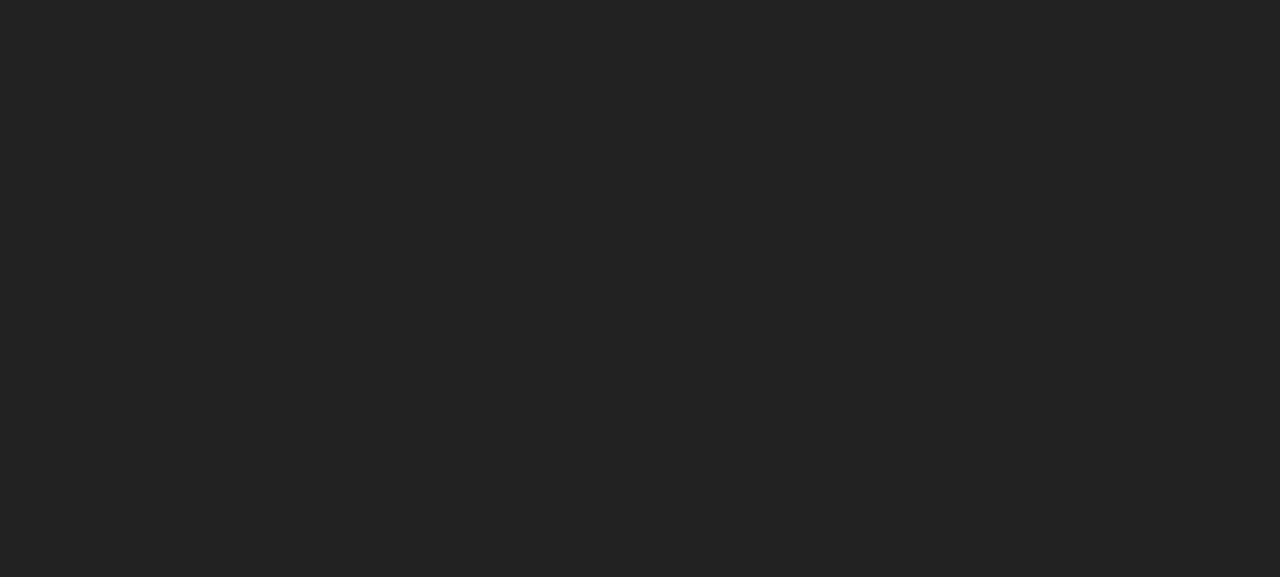
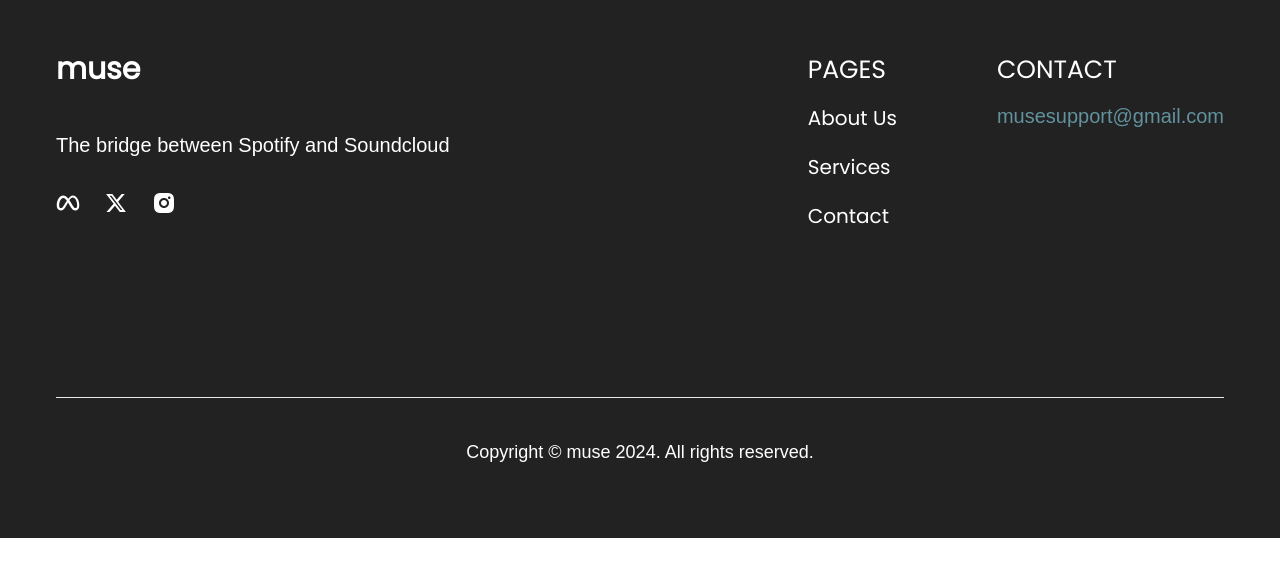
Before and after one commit to jbrov2/Muse-Redo, a React (Vite) app in the folder client/: page / in a window 1280 px wide. Shown: the part 3781-4358 px from the top of the page. After the commit the page ends 4319 px from the top, so only its background shows below. Built offline with nearby package versions, Linux system fonts and the light colour scheme.

Commit message:
added footer

```diff
--- a/client/src/components/landing_page/Footer.jsx
+++ b/client/src/components/landing_page/Footer.jsx
@@ -0,0 +1,66 @@
+import { RiInstagramFill, RiMetaFill, RiTwitterXFill } from "@remixicon/react";
+
+function Footer() {
+  return (
+    <footer className="footer mt-[80px] xl:mt-[400px] relative z-20  py-8">
+      <div className="container mx-auto px-4">
+        <div className="flex flex-col xl:flex-row xl:gap-[100px] xl:mb-[150px] text-center xl:text-left">
+          <div className="footer_item w-full max-w-[400px] mx-auto mb-8 xl:mb-0">
+            <a href="#" className="inline-block h-16 mb-4">
+              <h2 className="text-3xl font-bold">muse</h2>
+            </a>
+            <p className="mb-8 text-xl">
+              The bridge between Spotify and Soundcloud
+            </p>
+            <ul className="flex justify-center xl:justify-start mb-8 gap-6">
+              <li>
+                <a href="#" className="text-2xl">
+                  <RiMetaFill />
+                </a>
+              </li>
+              <li>
+                <a href="#" className="text-2xl">
+                  <RiTwitterXFill />
+                </a>
+              </li>
+              <li>
+                <a href="#" className="text-2xl">
+                  <RiInstagramFill />
+                </a>
+              </li>
+            </ul>
+          </div>
+          <div className="flex flex-1 flex-col xl:flex-row gap-12 xl:gap-[100px] xl:justify-end">
+            <div className="footer_item">
+              <h3 className="h3 mb-3">PAGES</h3>
+              <ul className="flex flex-col gap-4">
+                <li>
+                  <a href="#">About Us</a>
+                </li>
+                <li>
+                  <a href="#">Services</a>
+                </li>
+                <li>
+                  <a href="#">Contact</a>
+                </li>
+              </ul>
+            </div>
+            <div className="footer_item">
+              <h3 className="h3   mb-3 max-w-[260px] mx-auto xl:mx-0">
+                CONTACT
+              </h3>
+              <div className="flex flex-col gap-6 text-[20px]">
+                <p className="text-accent">musesupport@gmail.com</p>
+              </div>
+            </div>
+          </div>
+        </div>
+        <p className="text-center text-lg py-10 xl:border-t mt-8 xl:mt-0">
+          Copyright &copy; muse 2024. All rights reserved.
+        </p>
+      </div>
+    </footer>
+  );
+}
+
+export default Footer;
--- a/client/src/views/Home.jsx
+++ b/client/src/views/Home.jsx
@@ -3,6 +3,7 @@
 import Services from "../components/landing_page/Services";
 import AboutUs from "../components/landing_page/AboutUs";
 import Contact from "../components/landing_page/Contact";
+import Footer from "../components/landing_page/Footer";
 
 function Home() {
   return (
@@ -18,8 +19,10 @@
         <Services />
         {/*Contact Section */}
         <Contact />
+        {/*Footer*/}
+        <Footer />
         {/*Temp Div */}
-        <div className="h-[3000px]"></div>
+        {/* <div className="h-[3000px]"></div> */}
       </div>
     </>
   );
```
